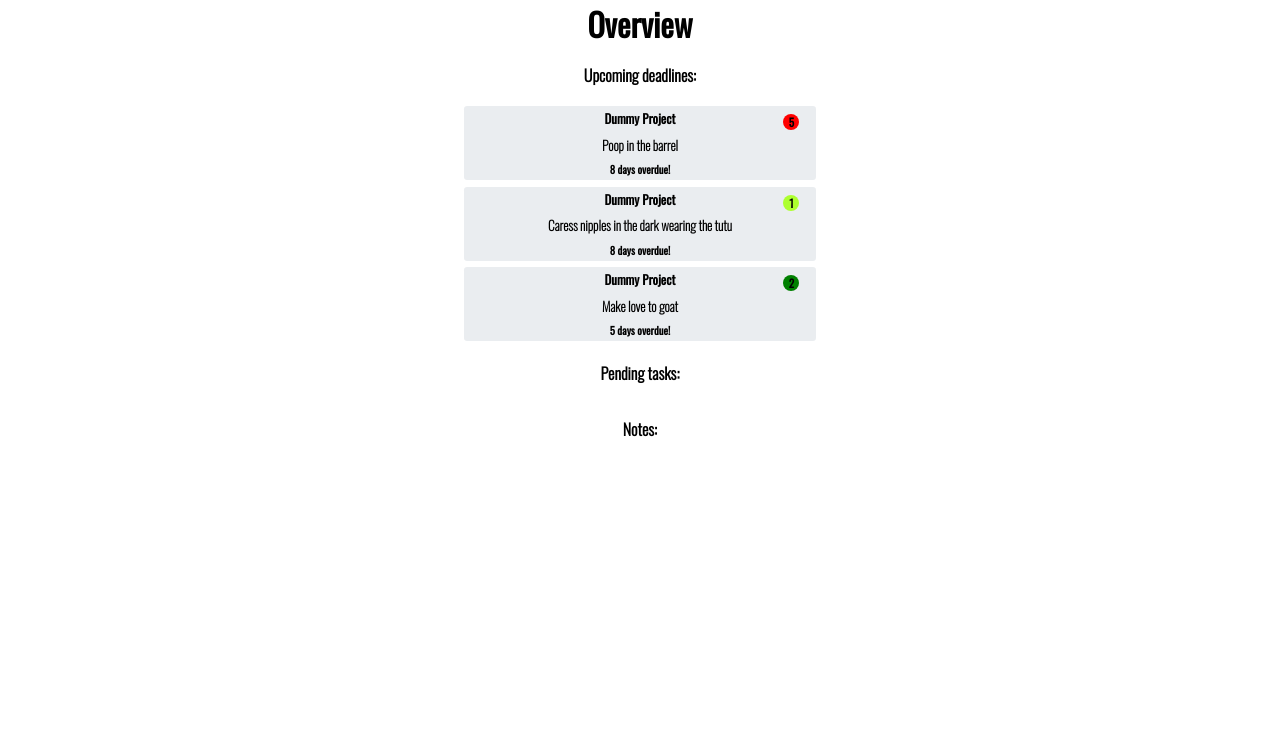
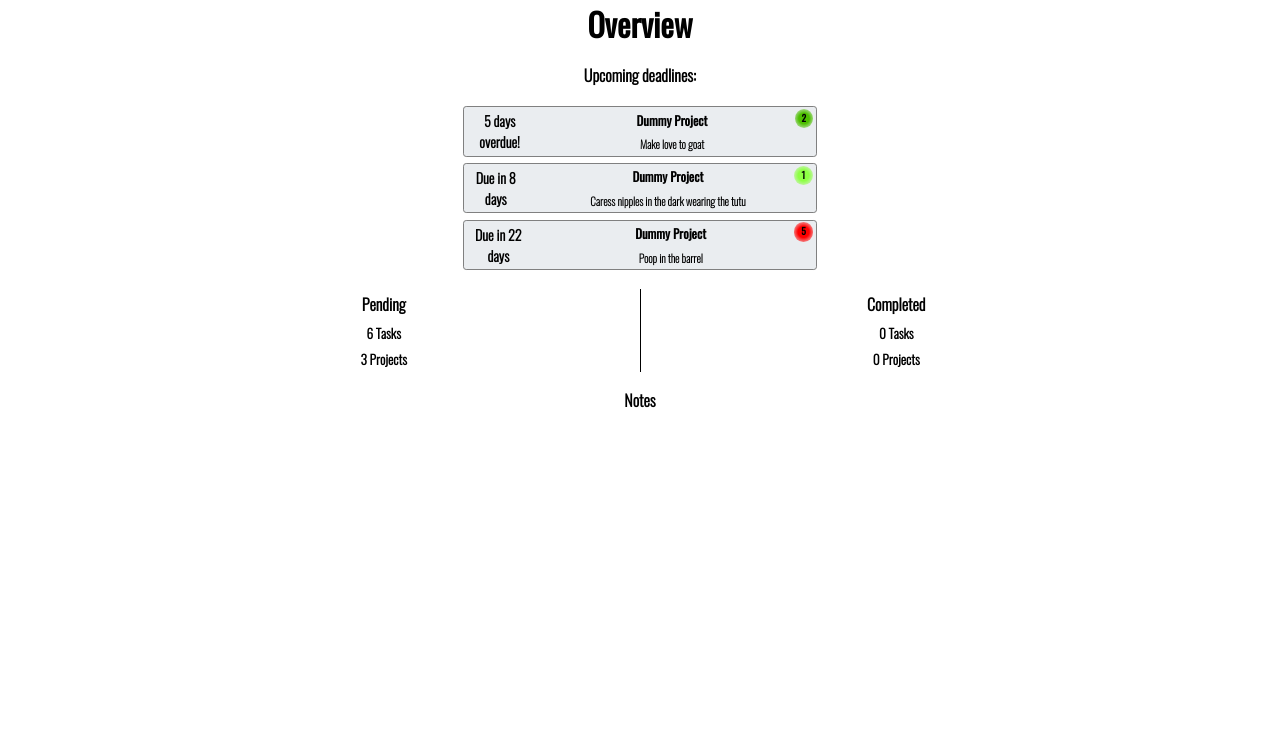
Before and after one commit to Caballojhonson/todo-app, a website built with webpack: page dist/index.html in a window 1280 px wide. Shown: the top 744 px of the page. Built offline with nearby package versions, Linux system fonts and the light colour scheme; files whose address does not match are found by name.

Commit message:
Finished main part of overview stats, restyled upcoming tasks, started calendar tab

```diff
--- a/src/index.js
+++ b/src/index.js
@@ -7,9 +7,9 @@ import { storage } from './modules/storage';
 import './style.css';
 
 function makeDummys() {
-	createTask('Poop in the barrel', 'Take ass. Take barrel to basement. Make poop in the barrel. Show mom.', '06/30/2021', 5)
+	createTask('Poop in the barrel', 'Take ass. Take barrel to basement. Make poop in the barrel. Show mom.', '07/30/2021', 5)
 	createTask('Make love to goat', 'As usual', '07/03/2021', 2);
-	createTask('Caress nipples in the dark wearing the tutu', 'testDesc', '06/30/2021', 1);
+	createTask('Caress nipples in the dark wearing the tutu', 'testDesc', '07/16/2021', 1);
 	createTask(
 		'Throw shit to window',
 		'Just poop on your hand, throw against the nearest window',
@@ -38,13 +38,16 @@ function makeDummys() {
 	createProject('Project2', 'This is a description');
 	storage.projects[0].tasks.push(testTask, testTask2);
 
-	createNote('Note to self', 'Dont fart in public');
+	createNote('Dont fart in public');
+	createNote('I dont know what to dummy here so here goes this and nothing else')
 }
 
 setTimeout(() => dateTime.getTimeToUpcomingDeadlines(), 5000)
 
 function debug() {
 console.log(logic.sortByDeadline());
+console.log( typeof logic.countStats().completedProjectCount);
+//console.log(storage.projects[0].complete)
 }
 
 setTimeout(() => makeDummys(), 0);
@@ -54,3 +57,4 @@ DOM.nav.renderNav();
 DOM.nav.setClock();
 DOM.nav.setDate();
 setTimeout(() => DOM.overview.renderUpcoming(), 0)
+setTimeout(() => DOM.overview.renderPending(), 0)
--- a/src/modules/DOM.js
+++ b/src/modules/DOM.js
@@ -9,28 +9,11 @@ import { logic } from './logic';
 import { formatDistanceStrict } from 'date-fns';
 import { storage } from './storage';
 
-function newImage(source) {
-	const image = new Image();
-	image.src = source;
-	image.id = source.toString();
-
-	return image;
-}
-
 function getAll(selector) {
 	return document.querySelectorAll(selector);
 }
 function get(id) {
 	return document.getElementById(id);
-}
-
-function getIdsFromClass(clss) {
-	const elements = get(clss);
-	const ids = [];
-	for (let i = 0; i < elements.length; i++) {
-		ids.push(elements[i].id);
-	}
-	return ids;
 }
 
 function createText(tag, clss, text, appendTo) {
@@ -47,11 +30,6 @@ function createDiv(clss, appendTo) {
 	appendTo.appendChild(elem);
 	return elem;
 }
-
-function append(what, where) {
-	where.appendChild(what);
-}
-const common = (() => {})();
 
 const DOM = (() => {
 	const nav = (() => {
@@ -78,24 +56,114 @@ const DOM = (() => {
 
 	const overview = (() => {
 		const renderUpcoming = () => {
-			let container = get('upcomingCont');
+			let container = get('upcomingContainer');
 			for (let i = 0; i < logic.getUpcomingTasks().length; i++) {
 				let box = createDiv('boxes', container);
+
 				let priorityBox = createDiv('priorityCircles', box);
-                priorityBox.textContent = logic.getUpcomingTasks()[i].priority;
-				createText('h4', 'fromProject', logic.getUpcomingTasks()[i].fromProject, box);
-                createText('h5', 'taskTitle', logic.getUpcomingTasks()[i].name, box);
-                createText(
+				priorityBox.textContent = logic.getUpcomingTasks()[i].priority;
+				logic.changePriorityColor(logic.getUpcomingTasks()[i], priorityBox);
+
+				let textContainer = createDiv('upcomingTextContainer', box);
+
+				createText(
 					'h6',
 					'timeTill',
-					logic.dueOrOverdue(logic.getUpcomingTasks()[i].deadline, dateTime.getTimeToUpcomingDeadlines()[i]),
+					logic.dueOrOverdue(
+						logic.getUpcomingTasks()[i].deadline,
+						dateTime.getTimeToUpcomingDeadlines()[i]
+					),
 					box
 				);
-                logic.changePriorityColor(logic.getUpcomingTasks()[i], priorityBox);
+				createText(
+					'h4',
+					'fromProject',
+					logic.getUpcomingTasks()[i].fromProject,
+					textContainer
+				);
+				createText(
+					'h5',
+					'taskTitle',
+					logic.getUpcomingTasks()[i].name,
+					textContainer
+				);
 			}
+		};
 
+		const renderPending = () => {
+			const pendingContainer = get('pendingContainer');
+			const completeContainer = get('completeContainer');
+
+			createText(
+				'h5',
+				'pendingTasks',
+				`${logic.countStats().pendingTaskCount} Tasks`,
+				pendingContainer
+			);
+			createText(
+				'h5',
+				'pendingprojects',
+				`${logic.countStats().pendingProjectCount} Projects`,
+				pendingContainer
+			);
+
+			createText(
+				'h5',
+				'pendingTasks',
+				`${logic.countStats().completedTaskCount} Tasks`,
+				completeContainer
+			);
+			createText(
+				'h5',
+				'pendingTasks',
+				`${logic.countStats().completedProjectCount} Projects`,
+				completeContainer
+			);
 		};
-		return { renderUpcoming };
+		return { renderUpcoming, renderPending };
+	})();
+
+	const calendar = (() => {
+
+	})();
+
+	const navigation = (() => {
+		const statsBtn = get('statsIcon');
+		const calendarBtn = get('calendarIcon');
+		const projectsBtn = get('projectsIcon');
+		const notesBtn = get('notesIcon');
+
+		const statsView = get('overview');
+		const calendarView = get('calendarView');
+		const projectsView = get('projectsView');
+		const notesView = get('notesView');
+
+		function hideAllViews() {
+			statsView.style.display = 'none';
+			calendarView.style.display = 'none';
+			projectsView.style.display = 'none';
+			notesView.style.display = 'none';
+		}
+
+		statsBtn.addEventListener('click', () => {
+			hideAllViews();
+			statsView.style.display = 'flex';
+		});
+
+		calendarBtn.addEventListener('click', () => {
+			hideAllViews();
+			calendarView.style.display = 'flex';
+		});
+
+		projectsBtn.addEventListener('click', () => {
+			hideAllViews();
+			projectsView.style.display = 'flex';
+		});
+
+		notesBtn.addEventListener('click', () => {
+			hideAllViews();
+			notesView.style.display = 'flex';
+		});
 	})();
 
 	return { nav, overview };
--- a/src/modules/logic.js
+++ b/src/modules/logic.js
@@ -8,13 +8,10 @@ const logic = (() => {
 	};
 	const getUpcomingTasks = () => {
 		let list = [];
-		//let invertedList = [];
 		for (let i = 0; i < 3; i++) {
 			list.push(sortByDeadline()[i]);
 		}
-		//for (let i = 0; i < list.length; i++) {
-		//    invertedList.push(list[i])
-		//}
+
 		return list;
 	};
 
@@ -25,25 +22,71 @@ const logic = (() => {
 
 	const changePriorityColor = (object, element) => {
 		if (object.priority === 1) {
-			element.style.backgroundColor = 'greenyellow';
+			element.style.background =
+				'radial-gradient(circle, rgba(142,255,69,1) 40%, rgba(255,255,255,0) 100%)';
 		}
 		if (object.priority === 2) {
-			element.style.backgroundColor = 'green';
+			element.style.background =
+				'radial-gradient(circle, rgba(77,191,0,1) 40%, rgba(255,255,255,0) 100%)';
 		}
 		if (object.priority === 3) {
-			element.style.backgroundColor = 'orange';
+			element.style.background =
+				'radial-gradient(circle, rgba(255,213,0,1) 40%, rgba(255,255,255,0) 100%)';
 		}
 		if (object.priority === 4) {
-			element.style.backgroundColor = 'orangered';
+			element.style.background =
+				'radial-gradient(circle, rgba(255,92,0,1) 40%, rgba(255,255,255,0) 100%)';
 		}
 		if (object.priority === 5) {
-			element.style.backgroundColor = 'red';
+			element.style.background =
+				'radial-gradient(circle, rgba(255,0,0,1) 40%, rgba(255,255,255,0) 100%)';
 		} else {
 			return 'Error setting priority color';
 		}
 	};
 
-	return { sortByDeadline, getUpcomingTasks, changePriorityColor, dueOrOverdue };
+	const countStats = () => {
+		let pendingTasks = [];
+		let pendingProjects = [];
+		let completedTasks = [];
+		let completedProjects = [];
+
+		for (let i = 0; i < storage.tasks.length; i++) {
+			if (storage.tasks[i].complete === false) {
+				pendingTasks.push(storage.tasks[i]);
+			} else if (storage.tasks[i].complete === true) {
+				completedTasks.push(storage.tasks[i]);
+			}
+		}
+
+		for (let i = 0; i < storage.projects.length; i++) {
+			if (storage.projects[i].complete === false) {
+				pendingProjects.push(storage.projects[i]);
+			} else if (storage.projects[i] === true) {
+				completedProjects.push(storage.projects[i]);
+			}
+		}
+
+		let pendingTaskCount = pendingTasks.length;
+		let pendingProjectCount = pendingProjects.length;
+		let completedTaskCount = completedTasks.length;
+		let completedProjectCount = completedProjects.length;
+
+		return {
+			pendingTaskCount,
+			pendingProjectCount,
+			completedTaskCount,
+			completedProjectCount,
+		};
+	};
+
+	return {
+		sortByDeadline,
+		getUpcomingTasks,
+		changePriorityColor,
+		dueOrOverdue,
+		countStats,
+	};
 })();
 
 export { logic };
--- a/src/modules/objects.js
+++ b/src/modules/objects.js
@@ -37,12 +37,11 @@ import { storage } from './storage';
 		});
 	};
 
-	const createNote = (name, content) => {
+	const createNote = (content) => {
 		const type = 'note';
 		const createdOn = dateTime.current;
 
 		storage.save({
-			name,
 			content,
 			createdOn,
 			type
--- a/src/style.css
+++ b/src/style.css
@@ -30,6 +30,9 @@ h5,
 h6 {
 	margin: 0.2rem 0rem 0.2rem 0rem;
 }
+
+/* NAVBAR */
+
 #clock,
 #date {
 	margin: 0rem 1rem 0rem 1rem;
@@ -47,6 +50,7 @@ nav {
 	bottom: 0;
 	background-color: rgb(153, 160, 224);
 	border-top: 1px solid rgba(0, 0, 0, 0.623);
+	z-index: 2;
 }
 h1 {
 	margin: 0px;
@@ -66,6 +70,9 @@ h4 {
 	font-family: 'RobotoMono';
 	font-size: 0.85rem;
 }
+
+/* VIEWS */
+
 .views {
 	flex-direction: column;
 }
@@ -75,7 +82,7 @@ h4 {
 	width: 100%;
 }
 .boxes {
-	flex-direction: column;
+	flex-direction: row-reverse;
 	flex-wrap: nowrap;
 	width: 80%;
 	max-width: 22rem;
@@ -84,23 +91,38 @@ h4 {
 	max-height: 7rem;
 	background-color: rgb(234, 237, 240);
 	border-radius: 0.2rem;
+	border: 1px solid grey;
 }
 .priorityCircles {
+	position: relative;
+	bottom: 0.8rem;
+	right: 0.2rem;
 	font-family: 'Oswald';
-    font-size: 0.7rem;
+	font-size: 0.6rem;
+	line-height: 1.2rem;
 	font-weight: 900;
-    position: relative;
-    top: 0.5rem;
-    left: 43%;
-    height: 1rem;
-    width:1rem;
+	height: 1.2rem;
+	width: 1.2rem;
+	max-width: 1.2rem;
 	background-color: red;
 	border-radius: 50%;
-    margin-bottom: -1rem;
+	z-index: 1;
+}
 
+/* OVERVIEW */
+
+#overview {
+	display: flex;
 }
-#upcomingTitle, #pendingTitle, #notesTitle {
+
+#upcomingTitle,
+#notesTitle {
 	margin: 1rem 0rem 1rem 0rem;
+}
+.upcomingTextContainer {
+	flex-direction: column;
+	width: 75%;
+	margin-left: 0.7rem;
 }
 .fromProject {
 	font-family: 'Oswald';
@@ -108,10 +130,44 @@ h4 {
 	margin: 0.2rem 0rem 0.2rem 0rem;
 }
 .timeTill {
-    font-family: 'Oswald';
-    color: ora
+	flex-wrap: wrap;
+	font-family: 'OswaldLight';
+	font-size: 0.88rem;
 }
 .taskTitle {
 	font-family: 'OswaldExtraLight';
+	font-size: 0.7rem;
 }
+#statsContainer {
+	display: flex;
+	width: 80%;
+	justify-content: space-evenly;
+}
+.statsContainer {
+	margin-top: 1rem;
+	flex-direction: column;
+	width:100%
+}
+#completeContainer {
+	border-left: 1px solid black;
+}
+
+/* CALENDAR */
+
+#calendarView {
+	display: none;
+}
+
+/* PROJECTS */
+
+#projectsView {
+	display: none;
+}
+
+/* NOTES */
+
+#notesView {
+	display: none;
+}
+
 /* } */
```
Also changed, not shown: dist/index.html, dist/main.js. Lines whose indentation alone changed are shown as unchanged.
